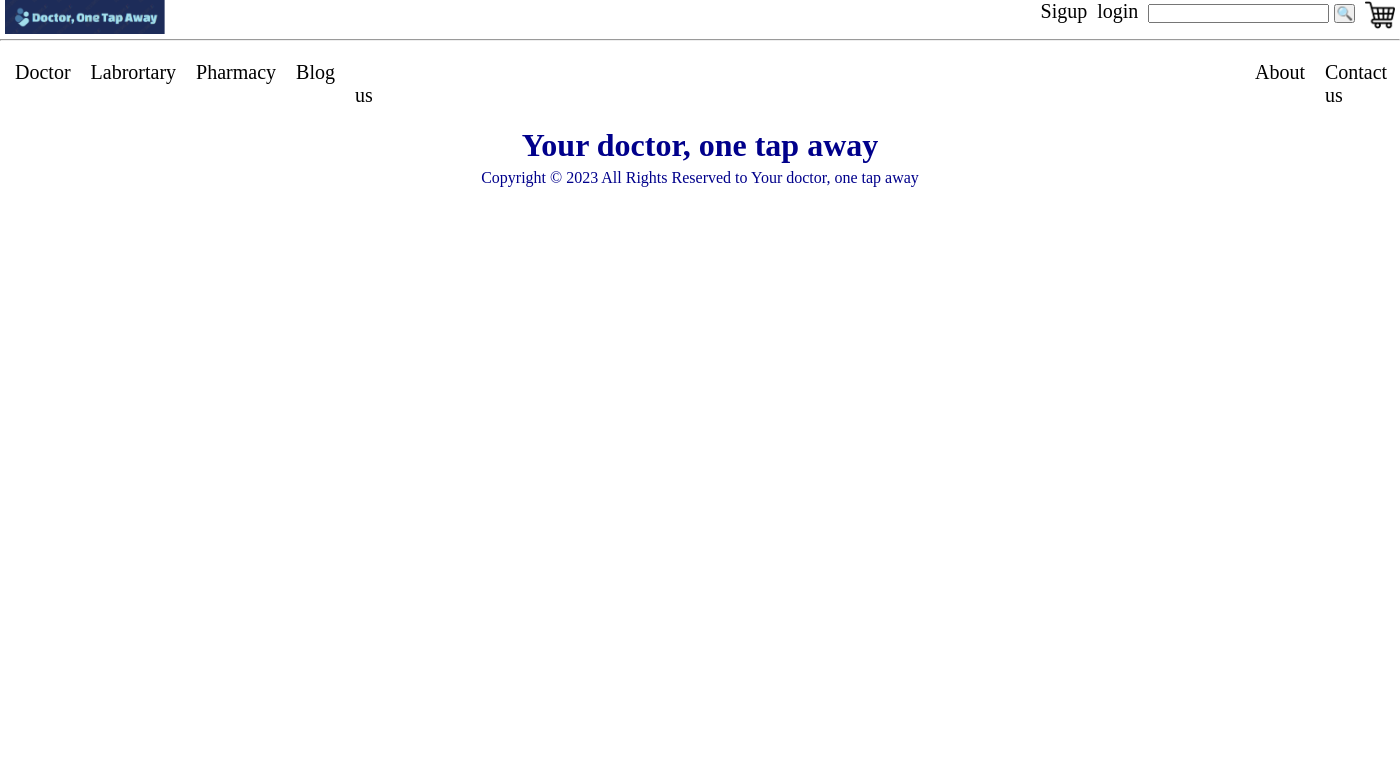
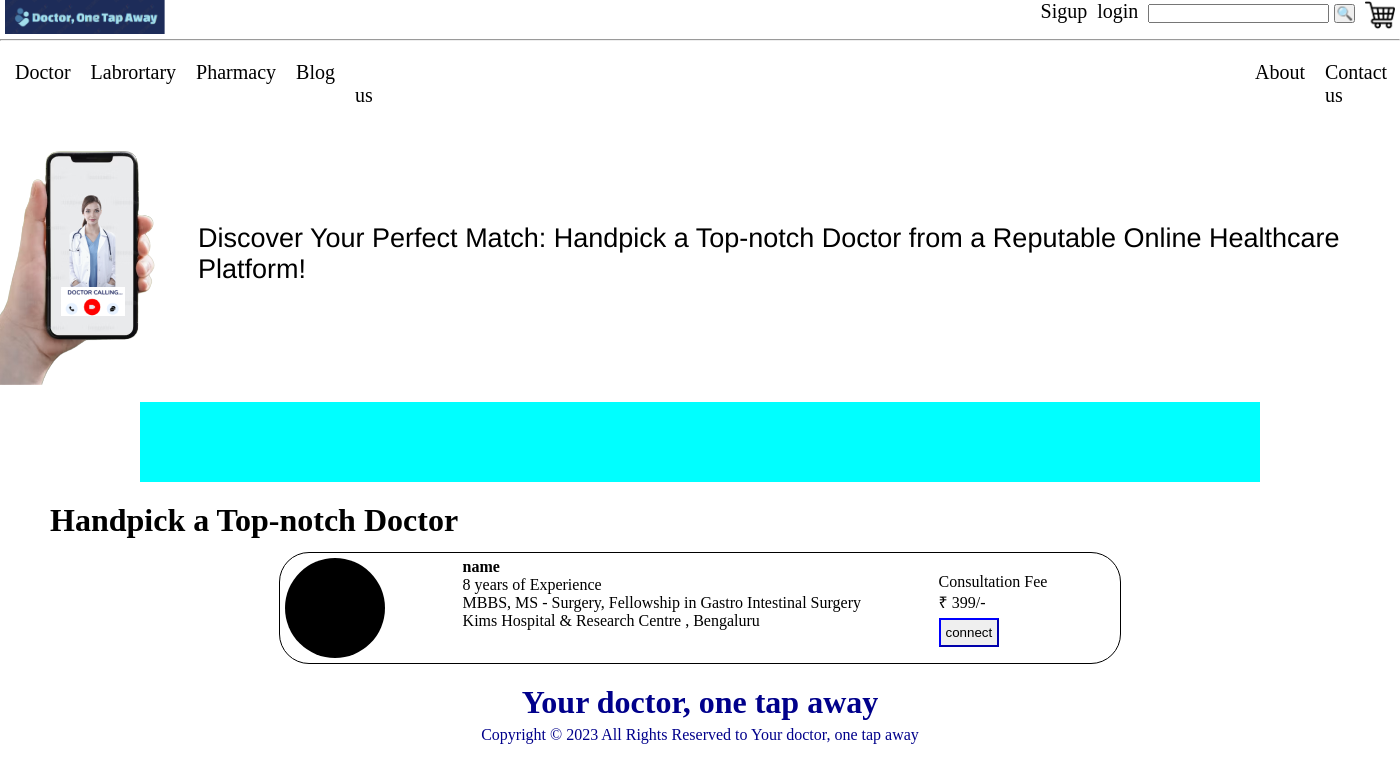
Before and after one commit to ankit-o07/minProject, a Django app: page /doctor/ in a window 1400 px wide. Shown: the top 783 px of the page. Run offline with Django 4.2, Linux system fonts and the light colour scheme; some web fonts are replaced.

Commit message:
home_+_doctorC

```diff
--- a/yourDoOneTapaway/patientApp/urls.py
+++ b/yourDoOneTapaway/patientApp/urls.py
@@ -1,9 +1,10 @@
 from django.contrib import admin
 from django.urls import path,include
-from .views import home_views , doctor_views
+from .views import home_views , doctor_views ,lab_views
 
 urlpatterns = [
 
     path('',home_views,name="Home"),
-    path('doctor/',doctor_views, name="Doctor")
+    path('doctor/',doctor_views, name="Doctor"),
+    path("lab/",lab_views,name="Lab")
 ]
--- a/yourDoOneTapaway/patientApp/views.py
+++ b/yourDoOneTapaway/patientApp/views.py
@@ -13,3 +13,9 @@ def doctor_views(request):
         "title":"Doctor"
     }
     return render(request , "patient/doctor.html",params)
+
+def lab_views(request):
+    params = {
+        "title":"Lab"
+    }
+    return render(request , "patient/lab.html",params)
--- a/yourDoOneTapaway/templates/base.html
+++ b/yourDoOneTapaway/templates/base.html
@@ -77,7 +77,7 @@
     <div class="original-nav">
         <nav>
             <ul>
-                <li><a href="#">Doctor</a></li>
+                <li><a href="/doctor">Doctor</a></li>
                 <li><a href="#">Labrortary</a></li>
                 <li><a href="#">Pharmacy</a></li>
                 <li><a href="#">Blog</a></li>
--- a/yourDoOneTapaway/templates/patient/doctor.html
+++ b/yourDoOneTapaway/templates/patient/doctor.html
@@ -1,3 +1,104 @@
 {% extends 'base.html' %}
 {% load static %}
 {% block title %} {{ title }} {% endblock %}
+
+<style>
+{% block style %}
+.Doctor-dash{
+    display: grid;
+    grid-template-columns: auto auto auto;
+
+}
+.Doctor-dash-image{
+    display: flex;
+    justify-content: center;
+    align-items: center;
+
+}
+.Doctor-dash-text{
+    display: flex;
+    justify-content: center;
+    align-items: flex-end;
+
+    font-family:  Helvetica,Arial, sans-serif ;
+    font-size: 27px;
+}
+.catg{
+    background-color: aqua;
+    width: 80%;
+    height: 80PX;
+    margin-left: auto;
+    margin-right: auto;
+}
+.Dr-suggetion{
+
+
+}
+.Dr-suggetion-flex{
+
+    border: 1px solid black;
+    border-radius: 30px;
+    display: grid;
+    grid-template-columns: auto auto auto;
+    width: 60%;
+    margin: auto;
+
+}
+.Dr-suggetion-flex-img{
+    background: #000;
+    width: 100px;
+    height: 100px;
+    margin: 5px;
+    border-radius: 100px;
+
+}
+.Dr-suggetion-flex-desc{
+    margin: 5px;
+
+}
+.Dr-suggetion-flex-price{
+    margin: 5px;
+    margin-top: 20px;
+}
+
+{% endblock %}
+</style>
+
+{% block body %}
+<div class="Doctor-dash">
+    <div class="Doctor-dash-image">
+        <img src="{% static 'images/dash.png' %} " alt="error" srcset="">
+    </div >
+    <div class="Doctor-dash-text" style="align-self: center">
+        <p>Discover Your Perfect Match: Handpick a Top-notch Doctor from a Reputable Online Healthcare Platform!</p>
+    </div>
+    <div style="min-width: 50px; height: 50px;"></div>
+
+</div>
+<div class="catg">
+
+</div>
+<h1 style="width: 80%; height: 50px; margin-left: 50px; margin-top: 20px;">Handpick a Top-notch Doctor</h1>
+<div class="Dr-suggetion">
+    <a href="#">
+    <div class="Dr-suggetion-flex">
+        <div class="Dr-suggetion-flex-img" ><img src="" alt=""></div>
+        <div class="Dr-suggetion-flex-desc">
+            <div ><strong> name</strong></div>
+            <div>8 years of Experience</div>
+            <div>MBBS, MS - Surgery, Fellowship in Gastro Intestinal Surgery </div>
+            <div>Kims Hospital & Research Centre , Bengaluru</div>
+        </div>
+        <div class="Dr-suggetion-flex-price">
+            <div>Consultation Fee</div>
+            <div>₹ 399/-</div>
+            <div><form action="#">
+                <button type="submit" style="border-color: blue; padding: 5px; margin-top:5px ;">connect</button>
+            </form></div>
+        </div>
+
+    </div>
+    </a>
+</div>
+
+{% endblock %}
--- /dev/null
+++ b/yourDoOneTapaway/templates/patient/lab.html
@@ -0,0 +1,3 @@
+{% extends 'base.html' %}
+{% load static %}
+{% block title %} {{ title }} {% endblock %}
```
Also changed, not shown: yourDoOneTapaway/static/images/dash.png (renamed from yourDoOneTapaway/static/images/Frame_18-removebg-preview.png).
